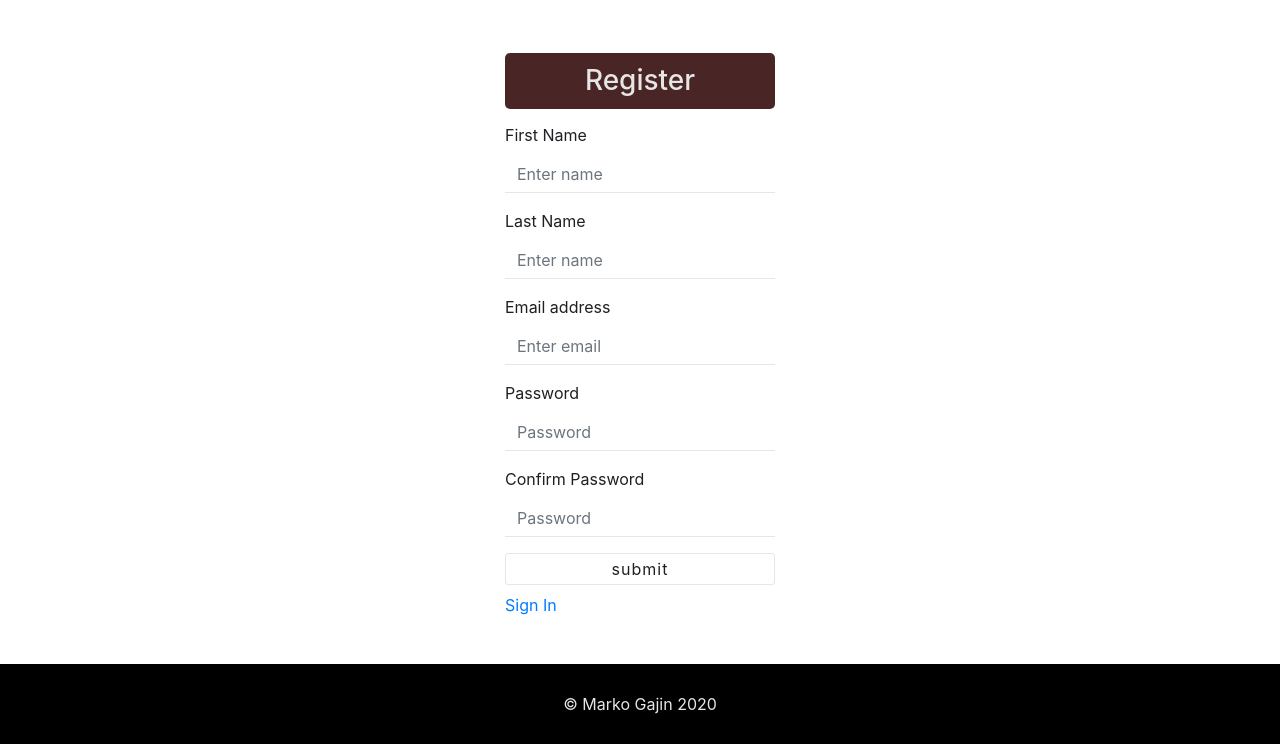
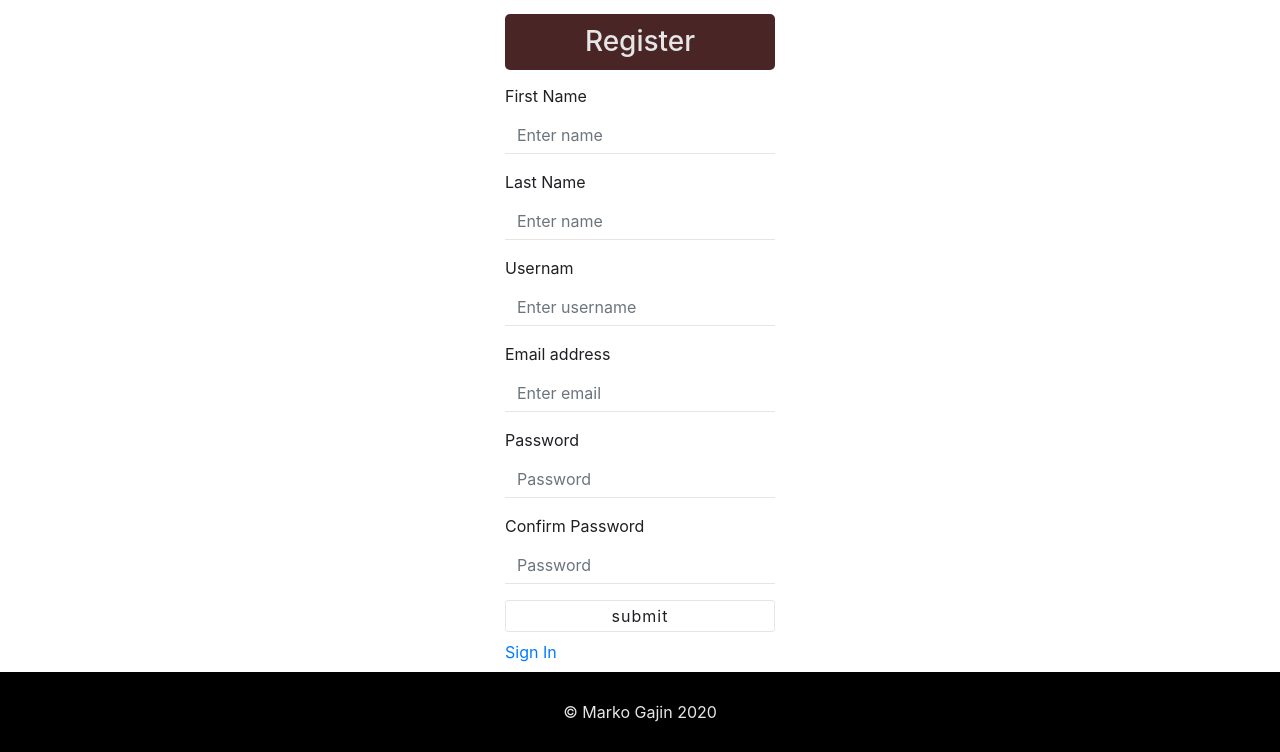
Before and after one commit to mgajin/repertoer-website, a Django app: page /auth/register in a window 1280 px wide. Shown: the part 56-808 px from the top of the page. Run offline with Django 3.2, Linux system fonts and the light colour scheme; some libraries are stand-ins or nearby versions.

Commit message:
user registration implemented

```diff
--- a/accounts/views.py
+++ b/accounts/views.py
@@ -1,13 +1,39 @@
 from django.shortcuts import render, redirect
-from django.contrib import messages
+from django.contrib import messages, auth
+from django.contrib.auth.models import User
 
 # Create your views here.
 
 def register(request):
 
     if request.method == 'POST':
-        messages.error(request, 'Testing error message')
-        return redirect('index')
+        # Get form values
+        first_name = request.POST['first_name']
+        last_name = request.POST['last_name']
+        username = request.POST['username']
+        email = request.POST['email']
+        password = request.POST['password']
+        password2 = request.POST['password2']
+
+        # Check if passwords match
+        if password == password2:
+            # Check email
+            if User.objects.filter(email=email).exists():
+                messages.error(request, 'That email is being used')
+                return redirect('register')
+            else:
+                user = User.objects.create_user(first_name=first_name, last_name=last_name, username=username, email=email, password=password)
+                # Login
+                # auth.login(request, user)
+                # messages.success(request, 'You are now logged in')
+                # return redirect('index')
+                user.save()
+                messages.success(request, 'You are now registered')
+                return redirect('login')
+        else:
+            messages.error(request, 'Passwords do not match')
+            return redirect('register')
+
     else:
         return render(request, 'accounts/register.html')
 
--- a/templates/accounts/register.html
+++ b/templates/accounts/register.html
@@ -10,27 +10,27 @@
         {% csrf_token %}
         <div class="form-group">
             <label>First Name</label>
-            <input type="text" class="form-control" id="exampleInputEmail1" name="firstname" placeholder="Enter name"
-                required>
+            <input type="text" class="form-control" name="first_name" placeholder="Enter name" required>
         </div>
         <div class="form-group">
             <label>Last Name</label>
-            <input type="text" class="form-control" id="exampleInputEmail1" name="lastname" placeholder="Enter name"
-                required>
+            <input type="text" class="form-control" name="last_name" placeholder="Enter name" required>
+        </div>
+        <div class="form-group">
+            <label>Usernam</label>
+            <input type="text" class="form-control" name="username" placeholder="Enter username" required>
         </div>
         <div class="form-group">
             <label for="exampleInputEmail1">Email address</label>
-            <input type="email" class="form-control" id="exampleInputEmail1" name="email" placeholder="Enter email"
-                required>
+            <input type="email" class="form-control" name="email" placeholder="Enter email" required>
         </div>
         <div class="form-group">
             <label for="exampleInputPassword1">Password</label>
-            <input type="password" class="form-control" id="exampleInputPassword1" name="password"
-                placeholder="Password" required>
+            <input type="password" class="form-control" name="password" placeholder="Password" required>
         </div>
         <div class="form-group">
             <label for="exampleInputPassword1">Confirm Password</label>
-            <input type="password" class="form-control" id="exampleInputPassword1" placeholder="Password" required>
+            <input type="password" class="form-control" name="password2" placeholder="Password" required>
         </div>
         <button type="submit">submit</button>
         <a href="{% url 'login' %}">Sign In</a>
```
